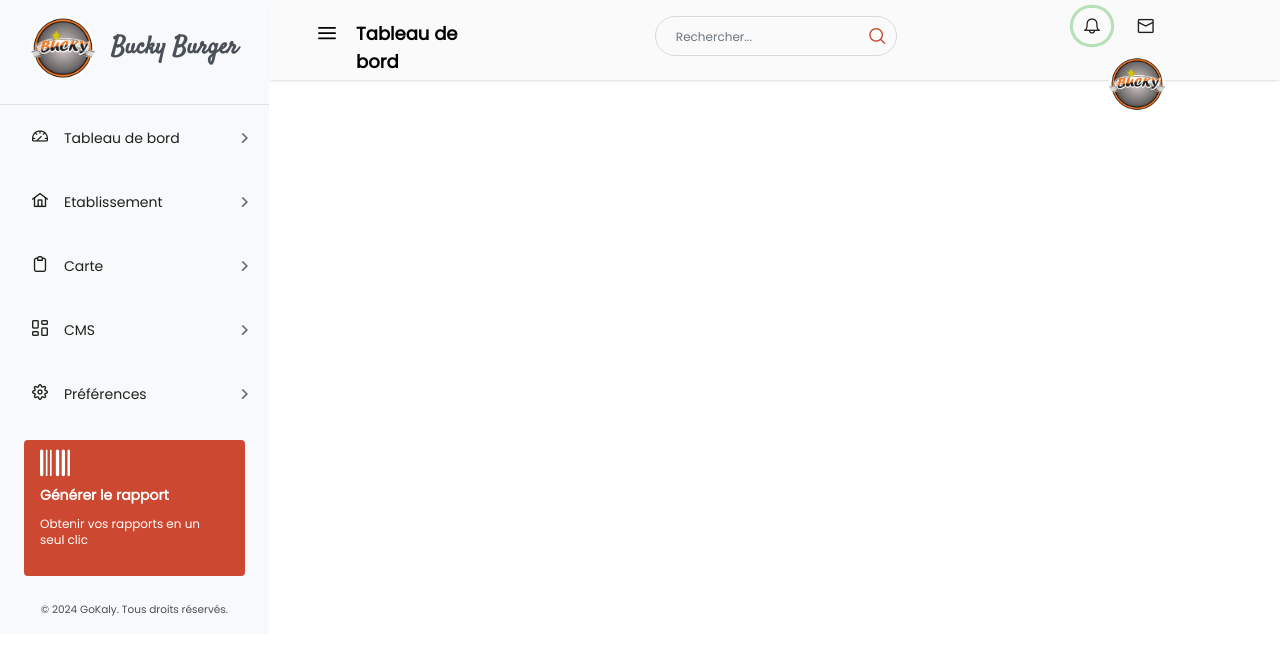
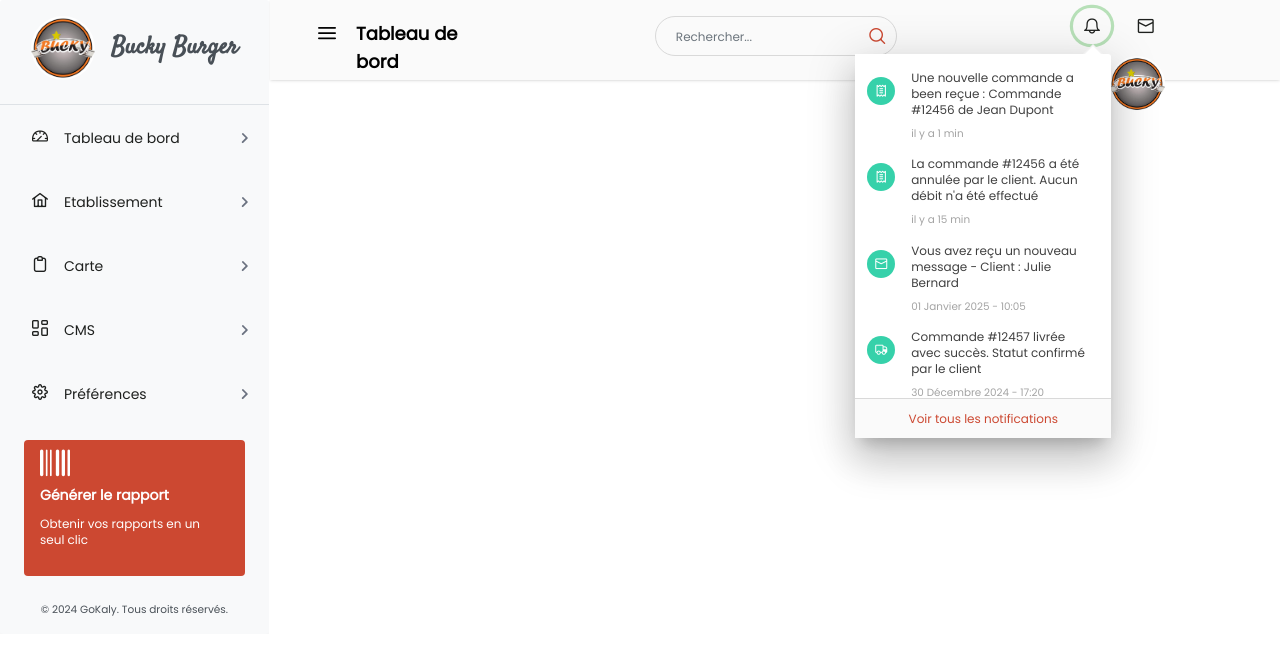
Before and after one commit to Tix05/GoKaly, a React (Vite) app in the folder front/: page /dashboard-resto in a window 1280 px wide. Both pictures are taken after a click on the button 1092 px from the left and 26 px from the top of the page. Shown: the top 652 px of the page. Built offline with nearby package versions, Linux system fonts and the light colour scheme.

Commit message:
Notification panel - resto

```diff
--- a/front/src/components/restaurant/HToolBar.jsx
+++ b/front/src/components/restaurant/HToolBar.jsx
@@ -6,6 +6,7 @@ import { Toolbar } from 'primereact/toolbar'
 import { Avatar } from "primereact/avatar"
 import { TieredMenu } from 'primereact/tieredmenu'
 import SideBarChat from "./SideBarChat"
+import NotifPanel from "./NotifPanel"
 
 import bucky from "../../assets/brand/bucky.png"
 
@@ -13,6 +14,8 @@ const HToolBar = ({ collapsed, setCollapsed }) => {
     const [search, setSearch] = useState('')
     const profileMenu = useRef(null)
     const [visibleChat, setVisibleChat] = useState(false)
+    const [visibleNotif, setVisibleNotif] = useState(false)
+    const op = useRef(null)
 
     const profileItems = [
         {
@@ -31,7 +34,8 @@ const HToolBar = ({ collapsed, setCollapsed }) => {
 
     const start = (
         <div className="flex flex-row space-x-4">
-            <Button icon="pi pi-bell" title="Notifications" className="bg-transparent hover:bg-teal hover:text-white rounded-full text-blackPure border border-none outline outline-none" />
+            <Button icon="pi pi-bell" title="Notifications" className="bg-transparent hover:bg-teal hover:text-white rounded-full text-blackPure border border-none outline outline-none" onClick={(e) => op.current.toggle(e)} />
+            <NotifPanel op={op} visibleNotif={visibleNotif} setVisibleNotif={setVisibleNotif} />
 
             <Button icon="pi pi-envelope" title="Messages" className="bg-transparent hover:bg-teal hover:text-white rounded-full text-blackPure border border-none outline outline-none" onClick={() => setVisibleChat(!visibleChat)} />
             <SideBarChat visibleChat={visibleChat} setVisibleChat={setVisibleChat} />
@@ -61,7 +65,7 @@ const HToolBar = ({ collapsed, setCollapsed }) => {
             </div>
 
             <div className="p-inputgroup flex h-10 w-64 mt-2 rounded-3xl" style={{ border: '1px solid #D9D9D9' }}>
-                <InputText placeholder="Rechercher..." className="bg-transparent indent-3 w-20 h-10 font-poppins text-xs outline border border-none outline-none" />
+                <InputText value={search} onChange={(e) => setSearch(e.target.value)} placeholder="Rechercher..." className="bg-transparent indent-3 w-20 h-10 font-poppins text-xs outline border border-none outline-none" />
                 <Button icon="pi pi-search" className="bg-transparent text-brick border border-none outline outline-none" />
             </div>
 
--- /dev/null
+++ b/front/src/components/restaurant/NotifPanel.jsx
@@ -0,0 +1,64 @@
+import { OverlayPanel } from 'primereact/overlaypanel'
+import PropTypes from 'prop-types'
+import { Avatar } from 'primereact/avatar'
+
+import driver from "../../assets/driver.jpeg"
+
+const NotifPanel = ({ op, visibleNotif, setVisibleNotif }) => {
+    const notifItems = [
+        {
+            label: "Une nouvelle commande a been reçue : Commande #12456 de Jean Dupont",
+            icon: "pi pi-receipt",
+            time: "il y a 1 min"
+        },
+        {
+            label: "La commande #12456 a été annulée par le client. Aucun débit n'a été effectué",
+            icon: "pi pi-receipt",
+            time: "il y a 15 min"
+        },
+        {
+            label: "Vous avez reçu un nouveau message - Client : Julie Bernard",
+            icon: "pi pi-envelope",
+            time: "01 Janvier 2025 - 10:05"
+        },
+        {
+            label: "Commande #12457 livrée avec succès. Statut confirmé par le client",
+            icon: "pi pi-truck",
+            time: "30 Décembre 2024 - 17:20"
+        },
+        {
+            label: "Tix a réagi à votre blog Burger Vegan",
+            image: driver,
+            icon: "pi pi-book",
+            time: "29 Décembre 2024 - 12:35"
+        },
+    ]
+
+    return (
+        <OverlayPanel ref={op} visible={visibleNotif} onHide={() => setVisibleNotif(false)} className='w-64 h-96 relative'>
+            <div className="absolute top-0 left-0 right-0 bottom-10 overflow-y-auto custom-scrollbar pr-1">
+                {notifItems.map((item, index) => (
+                    <div key={index} className='flex items-center hover:bg-teal px-3 hover:bg-opacity-30 hover:cursor-pointer hover:rounded bg-white space-x-4 justify-between border-b border-neutral-300 -mb-3'>
+                        {item.image ? <Avatar image={item.image} shape="circle" className="w-10 h-9" /> : <i className={`pi ${item.icon} text-xs rounded-full bg-teal p-2 -mt-6 text-white`}></i>}
+                        <div>
+                            <h4 className="font-normal text-neutral-700 text-xs font-poppins">{item.label}</h4>
+                            <p className="font-light text-neutral-400 text-[0.65em] -mt-2 font-poppins">{item.time}</p>
+                        </div>
+                    </div>
+                ))}
+            </div>
+
+            <div className='absolute bottom-0 left-0 right-0 bg-neutral-50 h-10 z-10' style={{ borderTop: '1px solid #D9D9D9' }}>
+                <h4 className="font-normal text-brick text-xs text-center font-poppins mt-3">Voir tous les notifications</h4>
+            </div>
+        </OverlayPanel>
+    )
+}
+
+NotifPanel.propTypes = {
+    op: PropTypes.object,
+    visibleNotif: PropTypes.bool,
+    setVisibleNotif: PropTypes.func
+}
+
+export default NotifPanel
--- a/front/src/index.css
+++ b/front/src/index.css
@@ -303,3 +303,33 @@ body {
 .p-megamenu .p-megamenu-panel {
   display: none !important;
 }
+
+.p-overlaypanel .p-overlaypanel-content {
+  padding: 0 !important;
+}
+
+.custom-scrollbar::-webkit-scrollbar {
+  width: 4px;
+}
+
+.custom-scrollbar {
+  scrollbar-width: thin;
+  scrollbar-color: rgba(156, 163, 175, 0.3) transparent;
+}
+
+.custom-scrollbar::-webkit-scrollbar {
+  width: 3px;
+}
+
+.custom-scrollbar::-webkit-scrollbar-track {
+  background: transparent;
+}
+
+.custom-scrollbar::-webkit-scrollbar-thumb {
+  background-color: rgba(156, 163, 175, 0.2);
+  border-radius: 2px;
+}
+
+.custom-scrollbar::-webkit-scrollbar-thumb:hover {
+  background-color: rgba(156, 163, 175, 0.3);
+}
--- /dev/null
+++ b/package.json
@@ -0,0 +1,5 @@
+{
+  "dependencies": {
+    "tailwind-scrollbar": "^3.1.0"
+  }
+}
```
Also changed, not shown: 2 other files (tests, documents, lock files or other folders).
